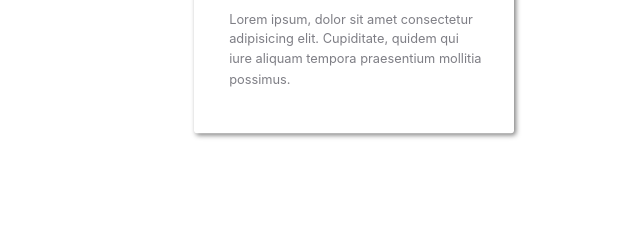
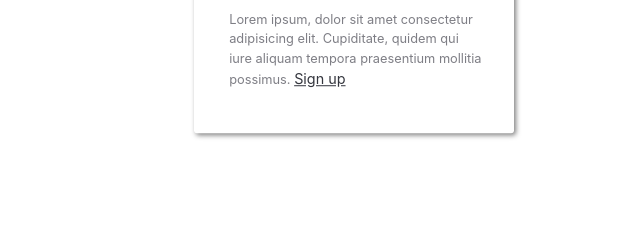
Before and after one commit to MohamedJakkariya/Alumni-Management-System, a plain HTML site: page Sign in/sign_in.html in a window 1280 px wide. In both pictures the pointer is over the link "Sign up". Shown: the part 520-760 px from the top of the page, 286-926 px from the left. Drawn offline with nearby package versions, Linux system fonts and the light colour scheme.

Commit message:
fixed some bug

```diff
--- a/Sign in/sign_in.css
+++ b/Sign in/sign_in.css
@@ -149,11 +149,12 @@
 }
 
 .cont .sign-up{
- color: white;
+ color: rgb(126, 126, 133);
+ text-decoration: underline;
 }
 
-.cont .btn .forgotten-pass:hover{
- color: black;
+.cont .sign-up:hover{
+ color: #34363E;
 }
 
 footer{
```
